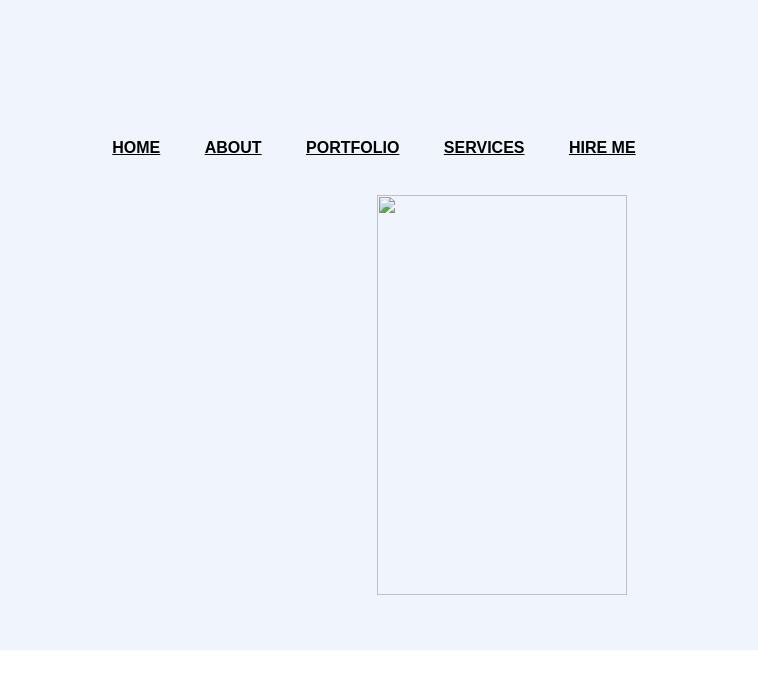
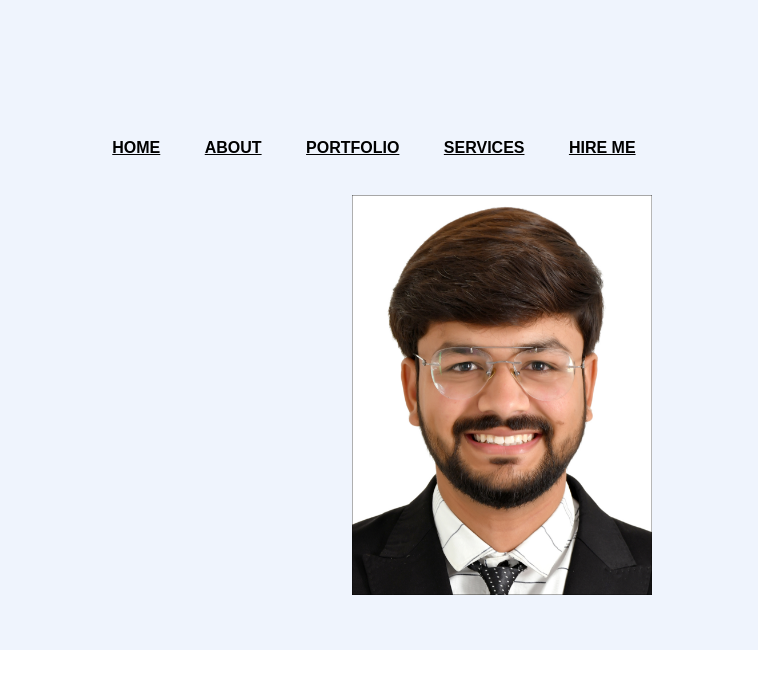
Before and after one commit to Harshit-Bodar/web, a plain HTML site: page index.html in a window 1280 px wide. Shown: the full height of the page, 522-1280 px from the left. Drawn offline with Linux system fonts and the light colour scheme.

Commit message:
Update index.html

```diff
--- a/index.html
+++ b/index.html
@@ -29,7 +29,7 @@
 
     </div>
     <div class="images">
-      <img src="Harshit-photo.jpg" height="400" width="250">
+      <img src="Harshit-photo .jpg" height="400" width="300">
     </div>
     </div>
 </body>
```
